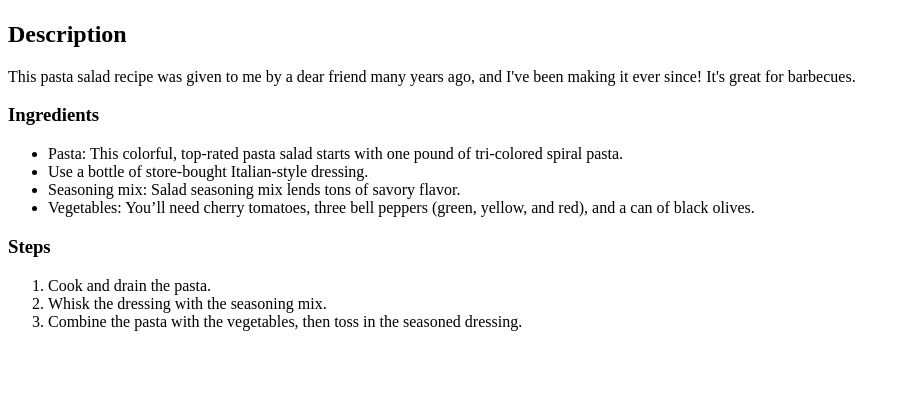
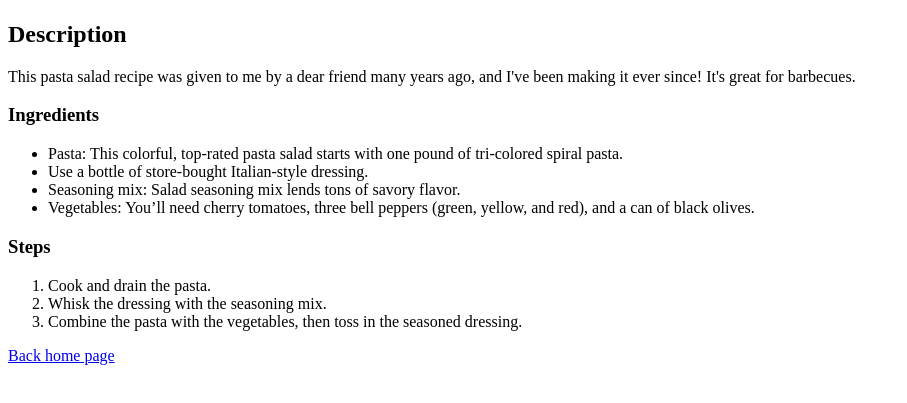
Before and after one commit to hidalgoalfredo16/odin-recipes, a plain HTML site: page recipes/pasta-salad.html in a window 1280 px wide. Shown: the part 383-786 px from the top of the page, without its empty margins (0-907 px from the left). Drawn offline with Linux system fonts and the light colour scheme.

Commit message:
Add back to homepage link in recipes

```diff
--- a/recipes/pasta-salad.html
+++ b/recipes/pasta-salad.html
@@ -22,5 +22,6 @@
       <li>Whisk the dressing with the seasoning mix.</li>
       <li>Combine the pasta with the vegetables, then toss in the seasoned dressing.</li>
     </ol>
+    <a href="../index.html">Back home page</a>
   </body>
 </html>
```
Also changed, not shown: recipes/colcannon.html (+1 -0 lines), recipes/potato-scones.html (+1 -0 lines).
